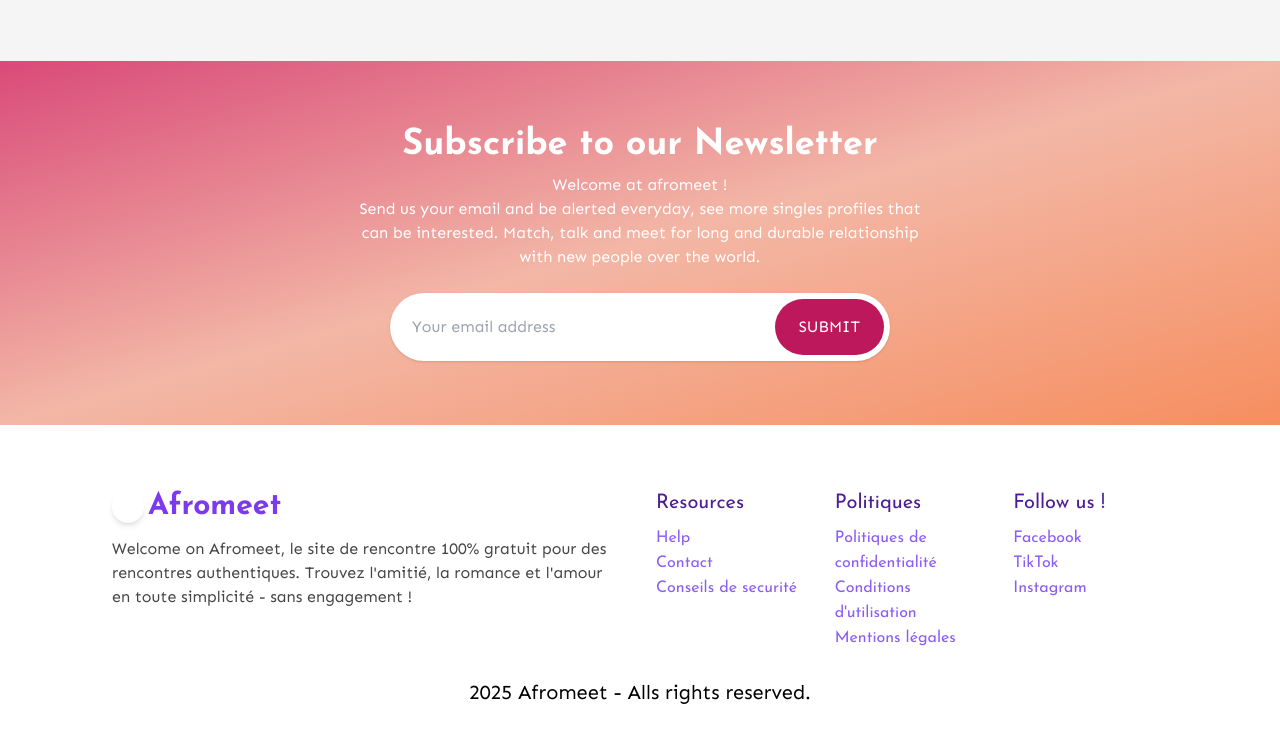
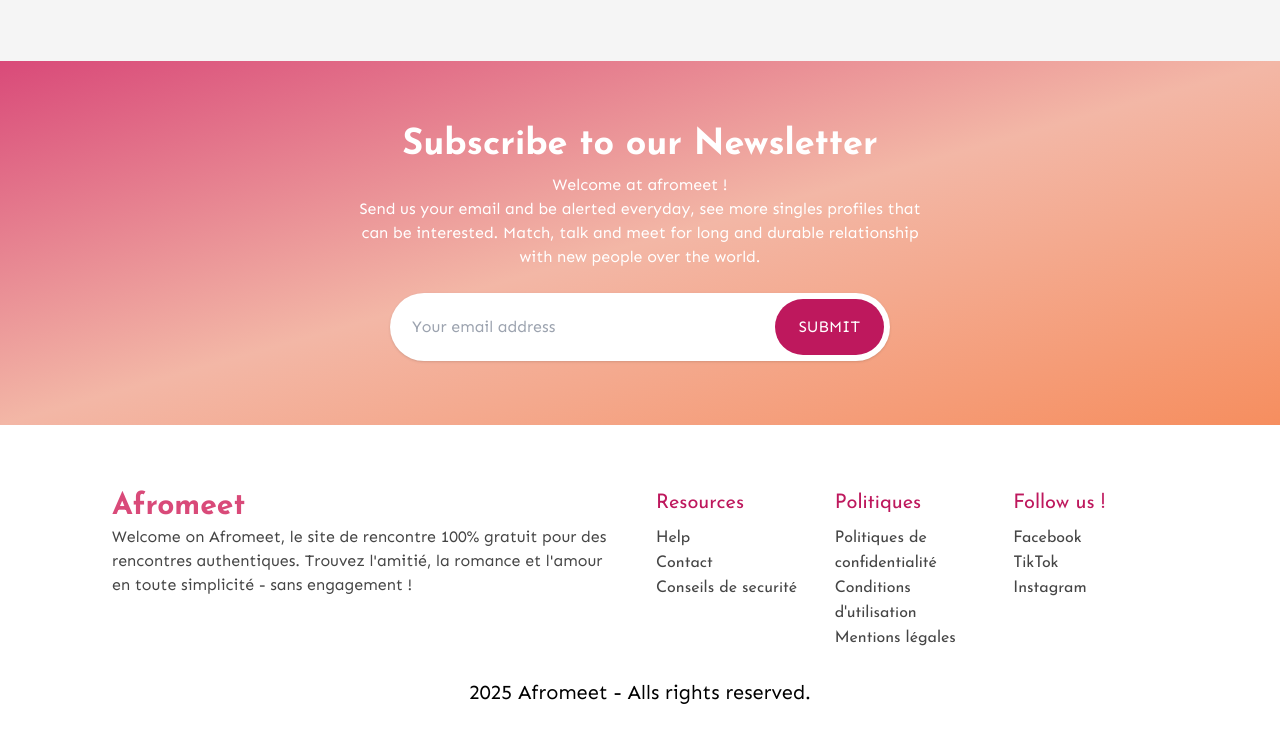
Before and after one commit to Hakimicoder/MonAgenceMatrimonialeBuild, a plain HTML site: page index.html in a window 1280 px wide. Shown: the part 3345-4088 px from the top of the page. Drawn offline with nearby package versions, Linux system fonts and the light colour scheme.

Commit message:
ajout du footer

```diff
--- a/index.html
+++ b/index.html
@@ -484,13 +484,13 @@
 
                     <div
                         class="cart-item shadow rounded p-6 bg-dating-white-300 relative after:bg-violet-500 hover:shadow-2xl hover:translate-y-1 transition-all duration-700">
-                        <div class="icon text-xl text-violet-500 mb-6">
+                        <div class="icon text-xl text-dating-pink-400 mb-6">
                             <span
                                 class="inline-flex items-center justify-center w-12 h-12 rounded-full border border-dating-pink-200 shadow-md">
                                 <i class="fa-regular fa-heart"></i>
                             </span>
                         </div>
-                        <h3 class="text-violet-500 font-bold mb-1 text-[20px]">Serious and Lasting Relationships</h3>
+                        <h3 class="text-dating-pink-400 font-bold mb-1 text-[20px]">Serious and Lasting Relationships</h3>
                         <p class="text-[13px] text-dating-textsm">Are you looking for a serious relationship? AfroMeet
                             brings together motivated singles who want to build real stories,
                             away from fake profiles and superficial encounters.</p>
@@ -552,11 +552,14 @@
     <section class="bg-gradient-to-br from-[#D94A79] via-[#F3B7A6] to-[#F68E5F] py-12 px-4 md:py-16 md:px-28">
         <div class="container text-center text-dating-white-300">
             <h2 class="text-2xl md:text-4xl mb-2 font-bold">Subscribe to our Newsletter</h2>
-            <p class="text-base max-w-xl mx-auto">Welcome at afromeet ! <br> Send us your email and be alerted everyday, see more singles profiles that can be interested. Match, talk and meet for long and durable relationship with new people over the world.</p>
+            <p class="text-base max-w-xl mx-auto">Welcome at afromeet ! <br> Send us your email and be alerted everyday,
+                see more singles profiles that can be interested. Match, talk and meet for long and durable relationship
+                with new people over the world.</p>
 
             <div
                 class="input bg-dating-white-300 border-2 border-transparent focus-within:border-dating-pink-300 rounded-full shadow hover:shadow-2xl max-w-[500px] mx-auto p-1 overflow-hidden mt-6">
-                <form action="https://formsubmit.co/digiagencycm@gmail.com" method="post" class="flex items-center gap-2">
+                <form action="https://formsubmit.co/digiagencycm@gmail.com" method="post"
+                    class="flex items-center gap-2">
                     <input type="email" placeholder="Your email address" required
                         class="p-4 py-4 w-full rounded-full outline-none border-none bg-transparent">
                     <button type="submit"
@@ -575,16 +578,9 @@
             <div class="flex flex-col md:flex-row md:justify-between md:items-stretch gap-2 md:gap-8">
                 <div class="left md:w-1/2">
                     <div class="">
-                        <div class="logo flex items-center gap-1 mb-3">
-                            <!-- <div class="icon text-xl text-dating-white-300"> -->
-                            <span
-                                class="inline-flex items-center justify-center text-xl text-dating-white-300 w-8 h-8 rounded-full shadow-md">
-                                <i class="fa-solid fa-heart"></i>
-                            </span>
-                            <!-- </div> -->
-                            <h2 class="text-3xl font-bold text-violet-600">Afromeet</h2>
-                        </div>
-                        <p class="text-dating-textsm">Welcome on Afromeet, le site de rencontre 100% gratuit pour des rencontres authentiques.
+                        <h2 class="text-3xl font-bold text-dating-pink-500">Afromeet</h2>
+                        <p class="text-dating-textsm">Welcome on Afromeet, le site de rencontre 100% gratuit pour des
+                            rencontres authentiques.
                             Trouvez
                             l'amitié, la
                             romance et l'amour en toute simplicité - sans engagement !</p>
@@ -593,52 +589,52 @@
 
                 <div class="grid grid-cols-3 gap-2 md:gap-6 pt-5 md:pt-0 md:w-1/2">
                     <div class="footer-cart">
-                        <h3 class="text-[15px] md:text-xl capitalize text-violet-900 mb-2">resources</h3>
-                        <ul class="text-[12px] md:text-base flex flex-col mb-1 text-violet-500">
+                        <h3 class="text-[15px] md:text-xl capitalize text-dating-pink-600 mb-2">resources</h3>
+                        <ul class="text-[12px] md:text-base flex flex-col mb-1 text-dating-textsm">
                             <li
-                                class="hover:text-violet-500 hover:transition-all hover:duration-500 hover:translate-x-1">
+                                class="hover:text-dating-pink-400 hover:transition-all hover:duration-500 hover:translate-x-1">
                                 <a href="#">Help</a>
                             </li>
                             <li
-                                class="hover:text-violet-500 hover:transition-all hover:duration-500 hover:translate-x-1">
+                                class="hover:text-dating-pink-400 hover:transition-all hover:duration-500 hover:translate-x-1">
                                 <a href="#">Contact</a>
                             </li>
                             <li
-                                class="hover:text-violet-500 hover:transition-all hover:duration-500 hover:translate-x-1">
+                                class="hover:text-dating-pink-400 hover:transition-all hover:duration-500 hover:translate-x-1">
                                 <a href="#">Conseils de securité</a>
                             </li>
                         </ul>
                     </div>
                     <div class="footer-cart">
-                        <h3 class="text-[15px] md:text-xl capitalize text-violet-900 mb-2">politiques</h3>
-                        <ul class="text-[12px] md:text-base flex flex-col mb-1 text-violet-500">
+                        <h3 class="text-[15px] md:text-xl capitalize text-dating-pink-600 mb-2">politiques</h3>
+                        <ul class="text-[12px] md:text-base flex flex-col mb-1 text-dating-textsm">
                             <li
-                                class="hover:text-violet-500 hover:transition-all hover:duration-500 hover:translate-x-1">
+                                class="hover:text-dating-pink-400 hover:transition-all hover:duration-500 hover:translate-x-1">
                                 <a href="#">Politiques de confidentialité</a>
                             </li>
                             <li
-                                class="hover:text-violet-500 hover:transition-all hover:duration-500 hover:translate-x-1">
+                                class="hover:text-dating-pink-400 hover:transition-all hover:duration-500 hover:translate-x-1">
                                 <a href="#">Conditions d'utilisation</a>
                             </li>
                             <li
-                                class="hover:text-violet-500 hover:transition-all hover:duration-500 hover:translate-x-1">
+                                class="hover:text-dating-pink-400 hover:transition-all hover:duration-500 hover:translate-x-1">
                                 <a href="#">Mentions légales</a>
                             </li>
                         </ul>
                     </div>
                     <div class="footer-cart">
-                        <h3 class="text-[15px] md:text-xl text-violet-900 mb-2">Follow us !</h3>
-                        <ul class="capitalize text-[12px] md:text-base flex flex-col mb-1 text-violet-500">
+                        <h3 class="text-[15px] md:text-xl text-dating-pink-600 mb-2">Follow us !</h3>
+                        <ul class="capitalize text-[12px] md:text-base flex flex-col mb-1 text-dating-textsm">
                             <li
-                                class="hover:text-violet-500 hover:transition-all hover:duration-500 hover:translate-x-1">
+                                class="hover:text-dating-pink-400 hover:transition-all hover:duration-500 hover:translate-x-1">
                                 <a href="#">facebook</a>
                             </li>
                             <li
-                                class="hover:text-violet-500 hover:transition-all hover:duration-500 hover:translate-x-1">
+                                class="hover:text-dating-pink-400 hover:transition-all hover:duration-500 hover:translate-x-1">
                                 <a href="#">tikTok</a>
                             </li>
                             <li
-                                class="hover:text-violet-500 hover:transition-all hover:duration-500 hover:translate-x-1">
+                                class="hover:text-dating-pink-400 hover:transition-all hover:duration-500 hover:translate-x-1">
                                 <a href="#">instagram</a>
                             </li>
                         </ul>
```
Also changed, not shown: assets/output.css.
